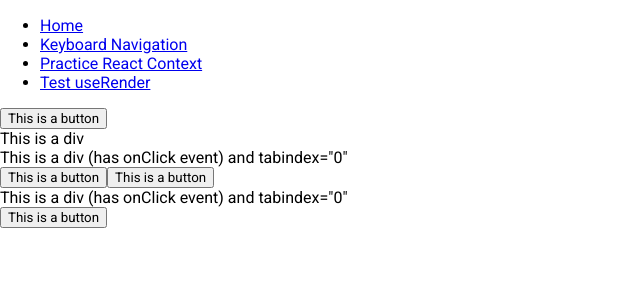
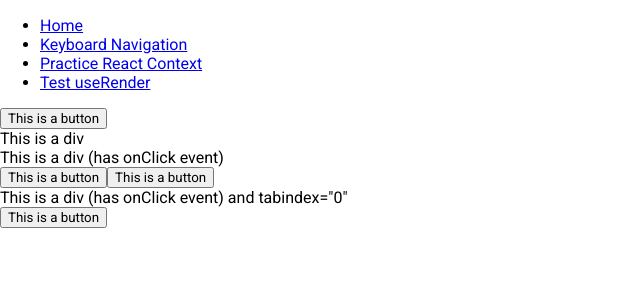
Before and after one commit to nhd98z/practice-reactjs, a React (Create React App) app: page /keyboard-navigation in a window 1280 px wide. Shown: the top 300 px of the page, without its empty margins (0-640 px from the left). Built offline with nearby package versions, Linux system fonts and the light colour scheme.

Commit message:
feat: update

```diff
--- a/src/pages/KeyboardNavigation/index.tsx
+++ b/src/pages/KeyboardNavigation/index.tsx
@@ -13,12 +13,11 @@ export default function KeyboardNavigation() {
       <button>This is a button</button>
       <StyledDiv>This is a div</StyledDiv>
       <StyledDiv
-        tabIndex={0}
         onClick={() => {
           console.log('clicked')
         }}
       >
-        This is a div (has onClick event) and tabindex="0"
+        This is a div (has onClick event)
       </StyledDiv>
       <button>This is a button</button>
       <button>This is a button</button>
```
